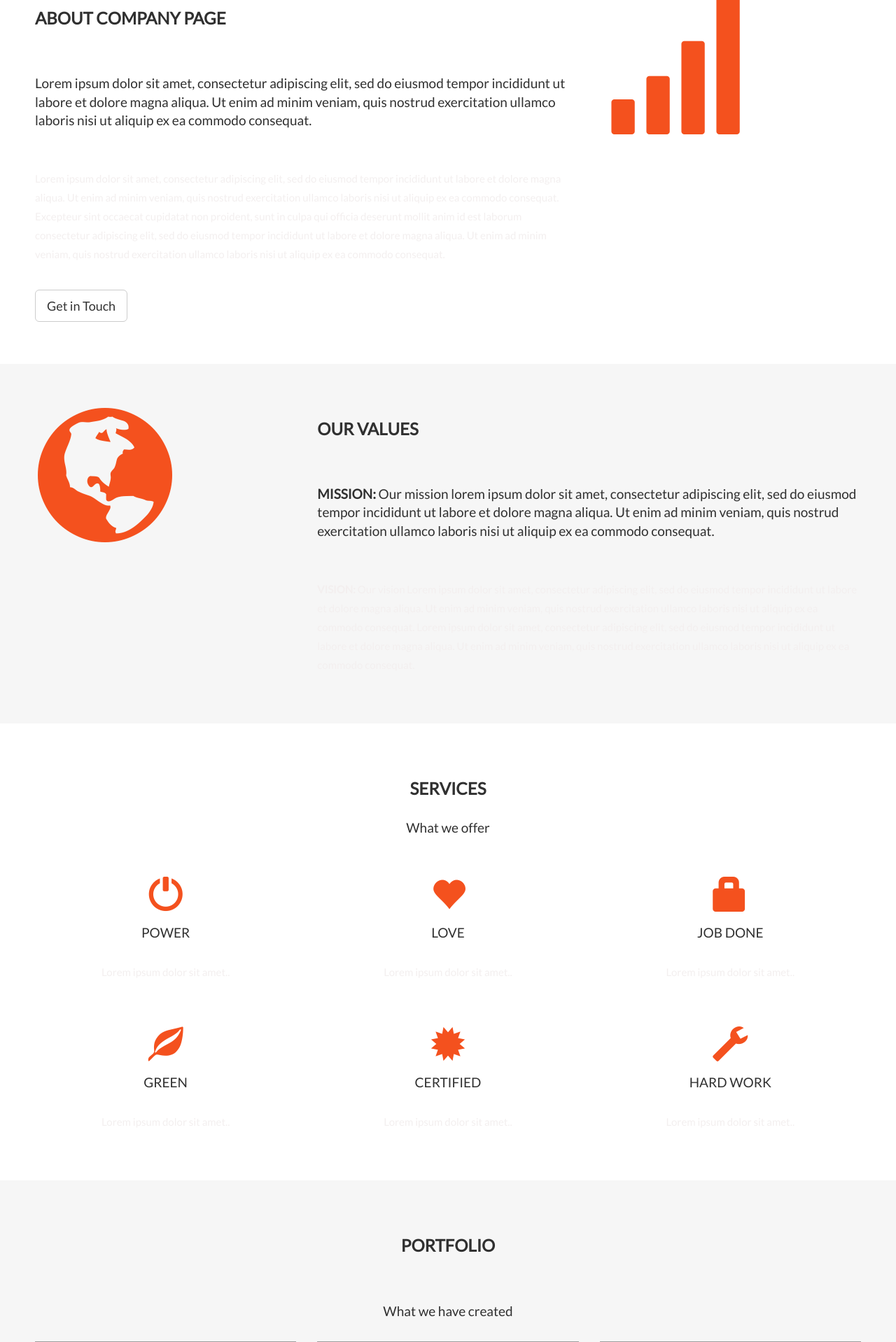
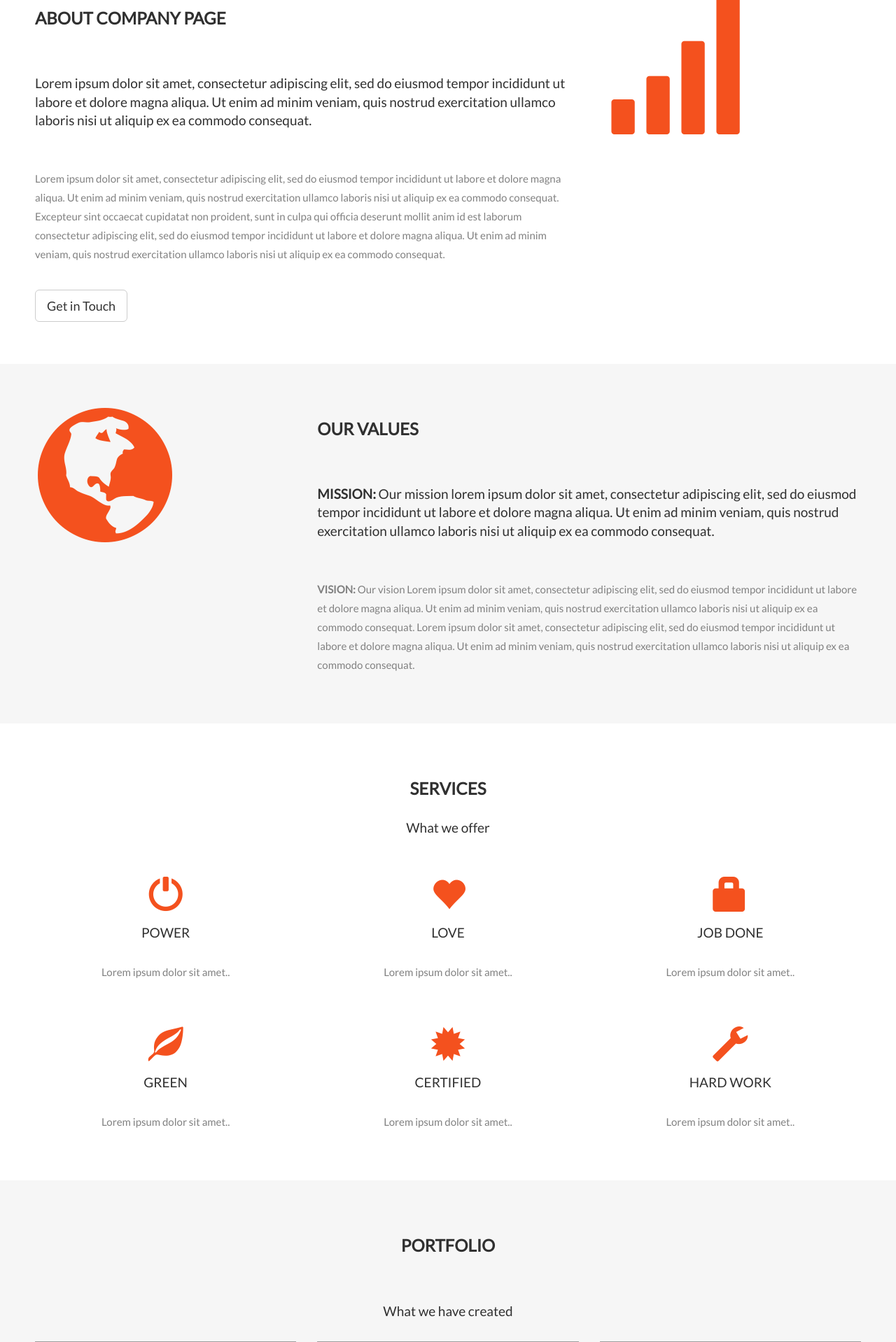
Before and after one commit to Baileyrechkemmr/affordable_auto, a Django app: template templates/pages/home.html in a window 1280 px wide. Shown: the part 483-2401 px from the top of the page at 70% size. Run offline with Django 3.2, Linux system fonts and the light colour scheme; the template is opened without the code that fills it, so the values that code supplies are empty; some libraries are stand-ins or nearby versions; grey boxes are pictures that could not be loaded.

Commit message:
css on body continues

```diff
--- a/templates/pages/home.html
+++ b/templates/pages/home.html
@@ -16,7 +16,7 @@
         body {
             font: 400 15px Lato, sans-serif;
             line-height: 1.8;
-            color: #f3efef;
+            color: #818181;
         }
 
         h2 {
```
